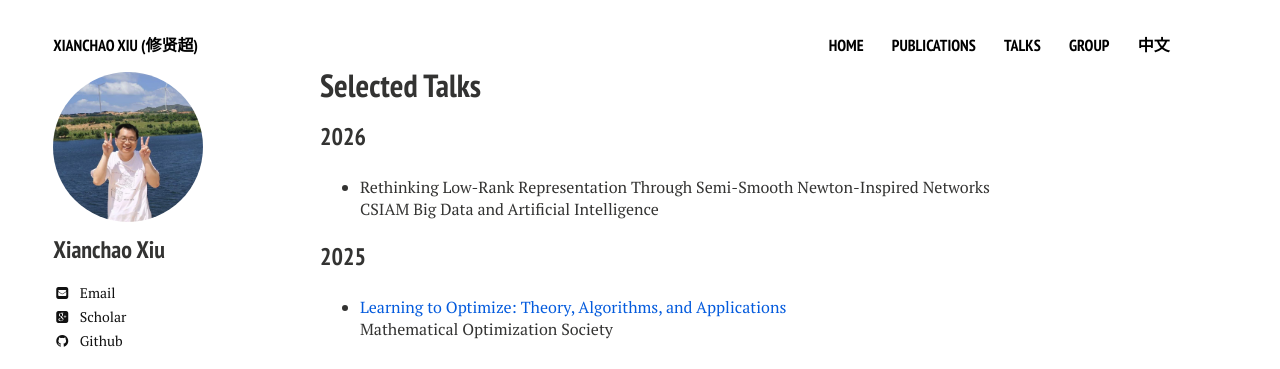
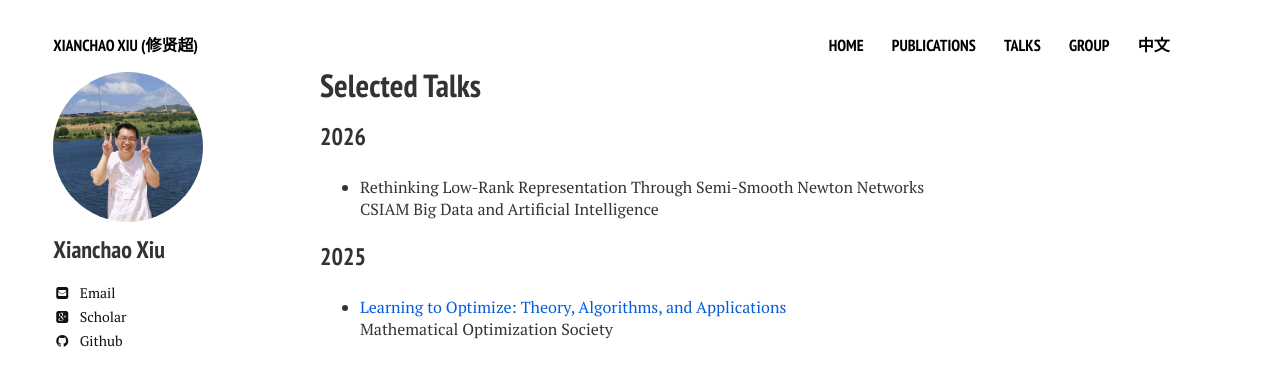
Before and after one commit to xianchaoxiu/xianchaoxiu.github.io, a Jekyll site: the page built from talks/index.md, in a window 1280 px wide. Shown: the top 369 px of the page. Built offline with Jekyll 4.4.1, drawn with Linux system fonts in a browser that asks for light colours; nearby versions of some CDN libraries.

Commit message:
Update index.md

```diff
--- a/talks/index.md
+++ b/talks/index.md
@@ -8,7 +8,7 @@ share: false
 ---
 
 ### 2026
-* Rethinking Low-Rank Representation Through Semi-Smooth Newton-Inspired Networks  <br>
+* Rethinking Low-Rank Representation Through Semi-Smooth Newton  Networks  <br>
 CSIAM Big Data and Artificial Intelligence  <br>
 
 
```
